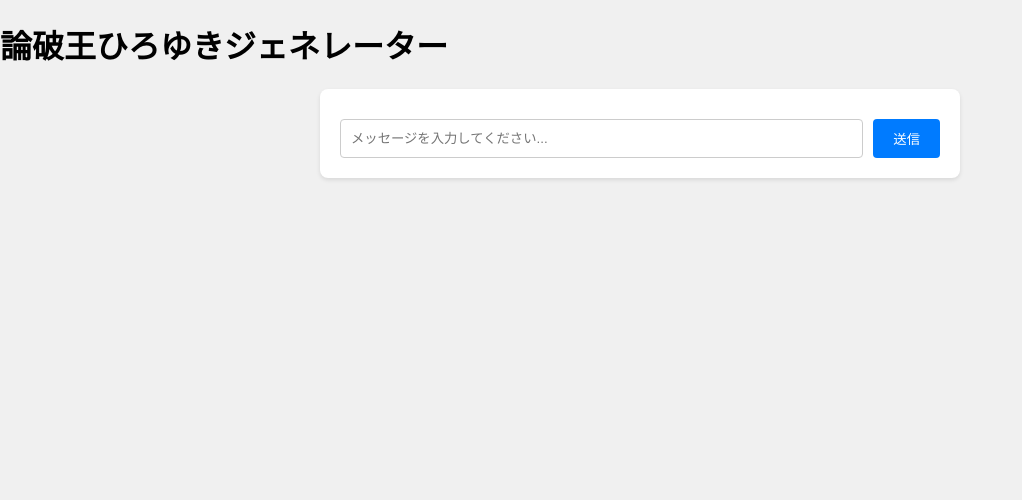
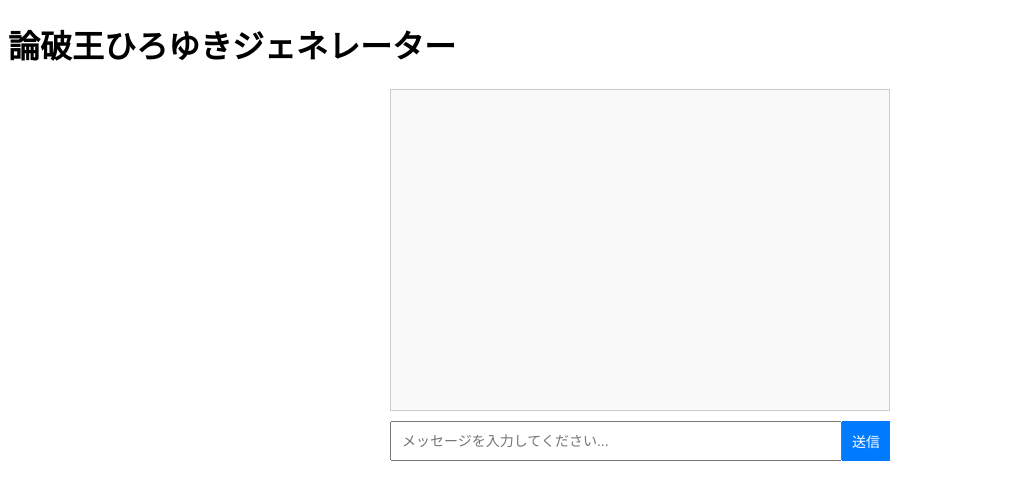
Before and after one commit to resotas/ronpa, a React (Create React App) app: page / in a window 1280 px wide. Shown: the top 500 px of the page, without its empty margins (0-1022 px from the left). Built offline with nearby package versions, Linux system fonts and the light colour scheme.

Commit message:
no message

```diff
--- a/src/App.js
+++ b/src/App.js
@@ -1,5 +1,6 @@
 import React from "react";
 import Chat from "./components/Chat";
+import "./styles.css";
 
 function App() {
   return (
--- a/src/index.js
+++ b/src/index.js
@@ -1,11 +1,10 @@
 import React from "react";
 import ReactDOM from "react-dom";
 import App from "./App";
-import "./styles.css";
 
 ReactDOM.render(
   <React.StrictMode>
-	<App />
+    <App />
   </React.StrictMode>,
   document.getElementById("root")
 );
--- a/src/styles.css
+++ b/src/styles.css
@@ -1,17 +1,16 @@
-body {
+.chat-container {
   font-family: Arial, sans-serif;
-  margin: 0;
-  padding: 0;
-  background-color: #f0f0f0;
+  margin: 20px auto;
+  max-width: 500px;
+  text-align: center;
 }
 
-.chat-container {
-  max-width: 600px;
-  margin: 20px auto;
-  background: white;
-  padding: 20px;
-  border-radius: 8px;
-  box-shadow: 0 2px 4px rgba(0, 0, 0, 0.1);
+.chat-window {
+  border: 1px solid #ccc;
+  padding: 10px;
+  height: 300px;
+  overflow-y: scroll;
+  background-color: #f9f9f9;
 }
 
 .chat-input {
@@ -22,16 +21,26 @@
 input[type="text"] {
   flex: 1;
   padding: 10px;
-  border: 1px solid #ccc;
-  border-radius: 4px;
-  margin-right: 10px;
+  font-size: 14px;
 }
 
 button {
-  padding: 10px 20px;
+  padding: 10px;
+  font-size: 14px;
   background-color: #007bff;
   color: white;
   border: none;
-  border-radius: 4px;
   cursor: pointer;
 }
+
+button:hover {
+  background-color: #0056b3;
+}
+
+.user {
+  text-align: right;
+}
+
+.bot {
+  text-align: left;
+}
```
Also changed, not shown: api/Chat.js (deleted, +0 -60 lines), api/generate-response.js (added, +38 -0 lines), package.json (line endings or trailing spaces), vercel.json, 2 other files (tests, documents, lock files or other folders).
